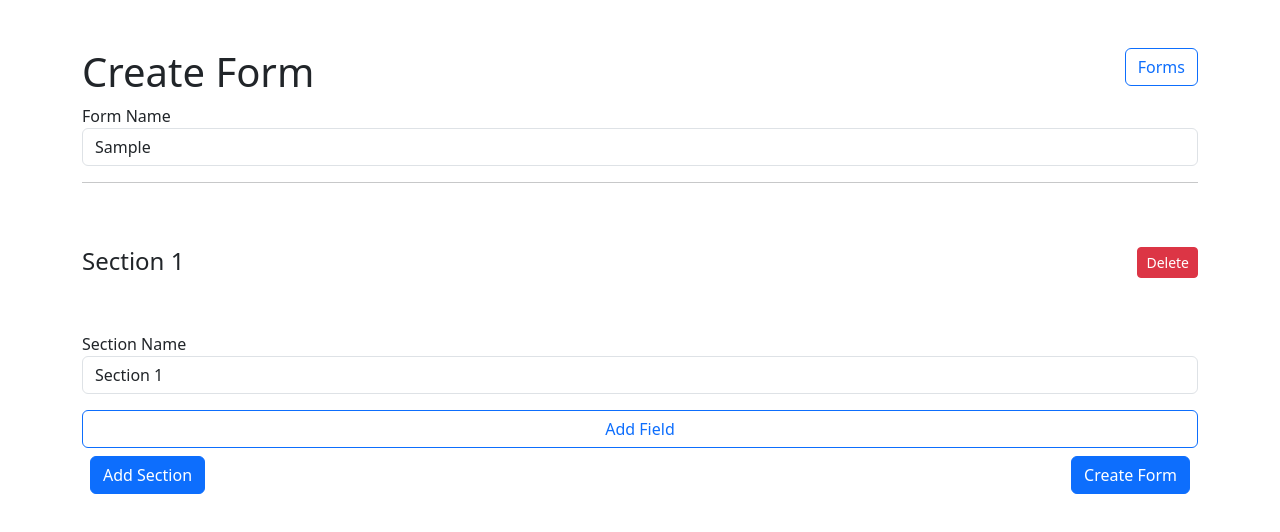
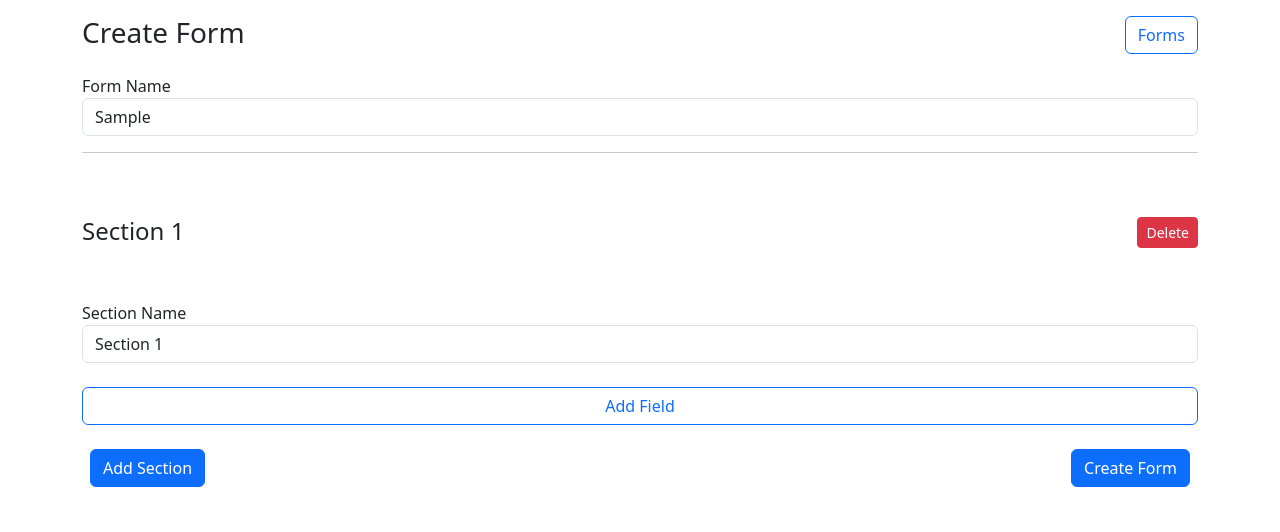
Before and after one commit to jakar79/DynamicFormBuil_DJRct, a React (Create React App) app in the folder frontend/: page /form/create in a window 1280 px wide. Both pictures are taken after typing "Sample" into the empty fields and a click on the button "Add Section". Shown: the top 532 px of the page. Built offline with nearby package versions, Linux system fonts and the light colour scheme.

Commit message:
commited

```diff
--- a/frontend/src/pages/form.jsx
+++ b/frontend/src/pages/form.jsx
@@ -7,6 +7,7 @@ const Form = () => {
     const [sections, setSections] = useState([]);
     const { formId } = useParams();
     const navigate = useNavigate();
+
 
     useEffect(() => {
         const getFormData = async () => {
@@ -42,12 +43,12 @@ const Form = () => {
         setSections(updatedSections);
     };
     const handleAddField = (sectionIndex) => {
-        const updatedSections = [...sections];
         const newField = {
             label: "",
             field_type: "text",
             choices: [],
         };
+        const updatedSections = [...sections];
         updatedSections[sectionIndex].form_fields.push(newField);
         setSections(updatedSections);
     };
@@ -58,7 +59,7 @@ const Form = () => {
     };
     const handleAddOption = (sectionIndex, fieldIndex) => {
         const updatedSections = [...sections];
-        updatedSections[sectionIndex].form_fields[fieldIndex].choices.push("");
+        updatedSections[sectionIndex].form_fields[fieldIndex].choices.push({});
         setSections(updatedSections);
     };
     const handleOptionChange = (e, sectionIndex, fieldIndex, optionIndex) => {
@@ -97,11 +98,13 @@ const Form = () => {
     };
     console.log(sections);
 
+
+
     return (
-        <div className='container my-5'>
-            <div className='d-flex'>
+        <div className='container'>
+            <div className='d-flex my-3'>
                 <div className='me-auto'>
-                    <h1>{formId ? "Edit form" : "Create Form"}</h1>
+                    <h3>{formId ? "Edit form" : "Create Form"}</h3>
                 </div>
                 <div className=''>
                     <Link to={"/"} className='btn btn-outline-primary'>
@@ -153,7 +156,7 @@ const Form = () => {
                                         name={`sectionName${sectionIndex}`}
                                         id={`sectionName${sectionIndex}`}
                                         placeholder='Enter section name'
-                                        value={section.name ? section.name : `Section ${sectionIndex + 1}`}
+                                        value={section.name?section.name : `Section ${sectionIndex + 1}`}
                                         className='form-control'
                                         onChange={(e) => handleSectionNameChange(e, sectionIndex)}
                                     />
@@ -218,7 +221,7 @@ const Form = () => {
                                                                         name='option'
                                                                         className="form-control"
                                                                         value={option.choice_text}
-                                                                        onChange={(e) => handleOptionChange(sectionIndex, fieldIndex, optionIndex, e.target.value)}
+                                                                        onChange={(e) => handleOptionChange(e, sectionIndex, fieldIndex, optionIndex)}
                                                                     />
                                                                 </div>
                                                                 <div className="col-3">
@@ -236,7 +239,7 @@ const Form = () => {
                                                 </ul>
                                             )}
                                         </div>
-                                        <div className="col-12">
+                                        <div className="col-6">
                                             {["radio", "checkbox", "select"].includes(field.field_type) && (
                                                 <button
                                                     className='btn btn-outline-success'
@@ -251,7 +254,7 @@ const Form = () => {
                                 </li>
                             ))}
                         </ul>
-                        <div className="d-flex">
+                        <div className="d-flex my-3">
                             <button
                                 className='btn btn-outline-primary w-100'
                                 type='button'
@@ -262,7 +265,7 @@ const Form = () => {
                         </div>
                     </div>
                 ))}
-                <div className="d-flex">
+                <div className="d-flex my-3">
                     <div className="me-auto p-2">
                         <button className='btn btn-primary' type='button' onClick={handleAddSection}>
                             Add Section
```
